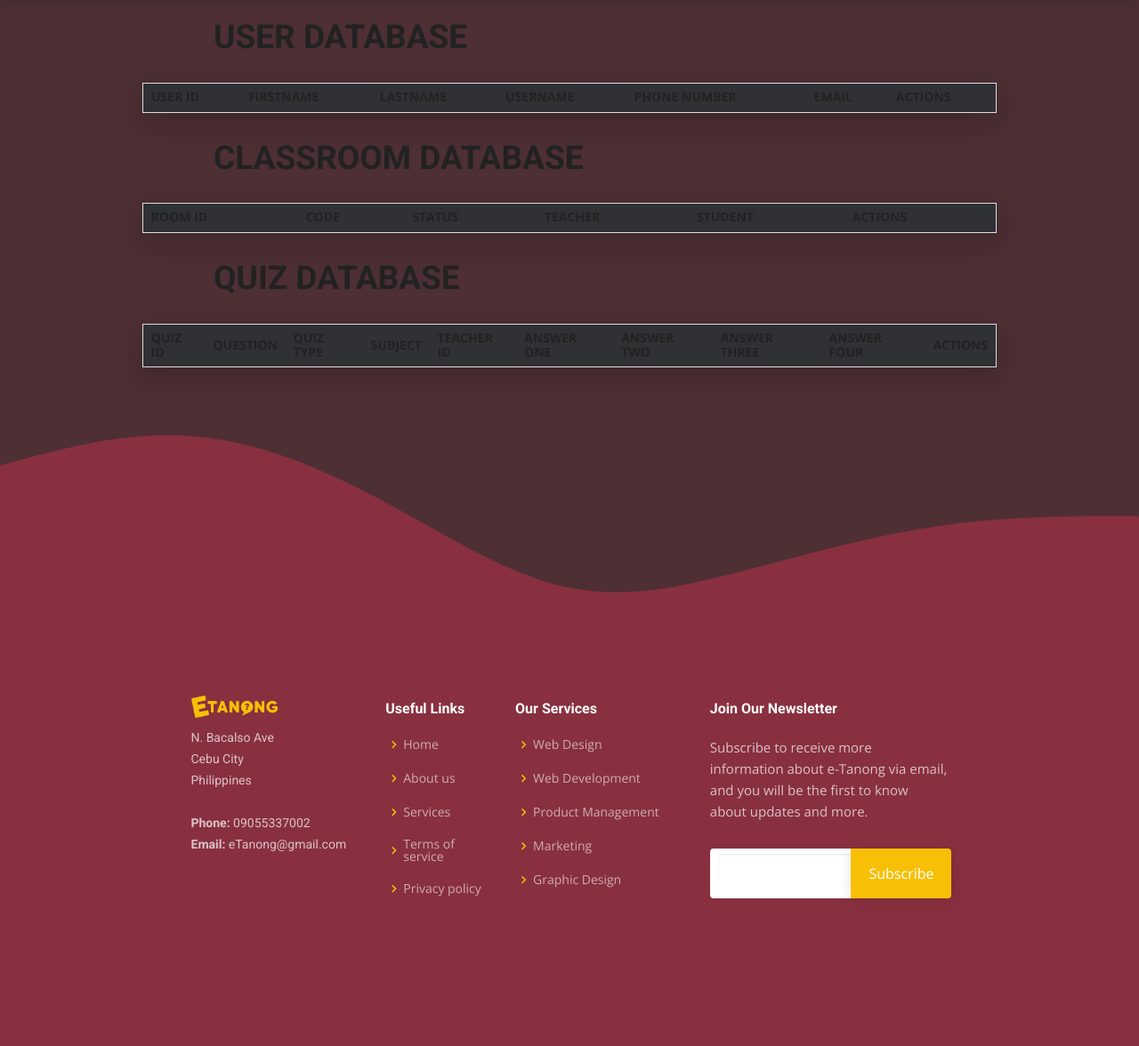
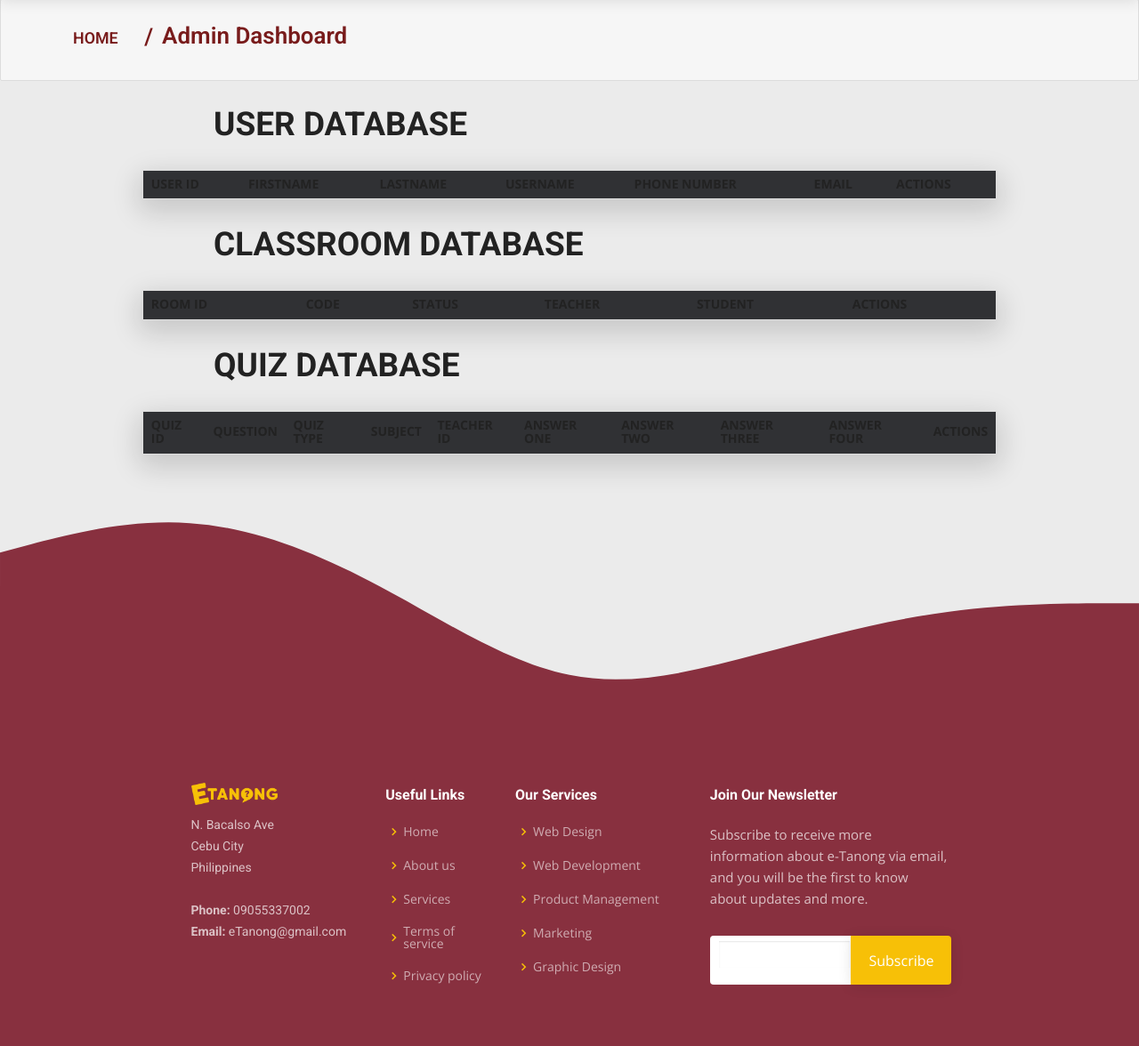
Before and after one commit to Junemhel/Capstone, a Django app: page /App/user in a window 1280 px wide. Shown: the part 71-1247 px from the top of the page at 89% size. Before the commit the page ends 1081 px from the top, so only its background shows below. Run offline with Django 3.2, Linux system fonts and the light colour scheme; data that the repository does not hold is empty; some libraries are stand-ins or nearby versions.

Commit message:
CSS and links to pages (June)

```diff
--- a/Etanong Github Copy/App/static/assets/css/style.css
+++ b/Etanong Github Copy/App/static/assets/css/style.css
@@ -13,7 +13,7 @@
 body {
   font-family: "Open Sans", sans-serif;
   color: #fff;
-  background-color: #4d2f34;
+  background-color: #ebebeb;
 }
 
 a {
@@ -466,7 +466,7 @@ section {
 }
 
 .section-bg {
-  background-color: #4d2f34;
+  background-color: #ebebeb;
 }
 
 .section-title {
@@ -500,14 +500,14 @@ section {
 --------------------------------------------------------------*/
 .breadcrumbs {
   padding: 15px 0;
-  background: #2c1a1d;
+  /* background: #2c1a1d; */
   min-height: 40px;
-  margin-top: 72px;
+  margin-top: 70px;
 }
 .breadcrumbs h2 {
   font-size: 26px;
   font-weight: 600;
-  color: #f7c007;
+  color: #781b1b;
 }
 .breadcrumbs ol {
   display: flex;
@@ -516,10 +516,10 @@ section {
   font-weight: 600;
   padding: 0;
   margin: 0;
-  color: #f7c007;
+  color: #781b1b;
 }
 .breadcrumbs ol a {
-  color: #f7c007;
+  color: #781b1b;
   font-weight: 600;
 }
 .breadcrumbs ol li + li {
@@ -529,7 +529,7 @@ section {
   display: inline-block;
   padding-right: 10px;
   font-weight: 600;
-  color: #f7c007;
+  color: #781b1b;
   content: "/";
 }
 @media (max-width: 991px) {
--- a/Etanong Github Copy/App/templates/about.html
+++ b/Etanong Github Copy/App/templates/about.html
@@ -24,7 +24,7 @@
     <section id="team" class="team section-bg">
       <div class="container">
 
-        <div class="section-title" data-aos="fade-up">
+        <div class="section-title" data-aos="fade-up" style="color: #000000;">
           <h2>Our <strong>Team</strong></h2>
         </div>
 
--- a/Etanong Github Copy/App/templates/base.html
+++ b/Etanong Github Copy/App/templates/base.html
@@ -104,10 +104,14 @@
           <a href="{% url 'App:createQuiz_view' %}">Create Quiz</a>
           <a href="{% url 'App:createquiz2_view' %}">Create Quiz 2</a>
           <a href="{% url 'App:trueorfalsequestion_view' %}">True or False Prompt</a>
+<<<<<<< Updated upstream
           <a href="{% url 'App:createClassTeacher_view' %}">Create Class Teacher</a>
           <a href="{% url 'App:createClassAdmin_view' %}">Create Class Admin</a>
           <a href="{% url 'App:randompicker_view' %}">RandomPicker</a>
 
+=======
+          <a href="{% url 'App:reviewpage_view' %}">Review Page</a>
+>>>>>>> Stashed changes
         </div>
       </div>
 
--- a/Etanong Github Copy/App/templates/contact.html
+++ b/Etanong Github Copy/App/templates/contact.html
@@ -6,16 +6,16 @@
     <!-- ======= Breadcrumbs ======= -->
     <section id="breadcrumbs" class="breadcrumbs">
       <div class="container">
-
+      <h2>
         <div class="d-flex justify-content-between align-items-center">
-          <h2>Contact</h2>
           <ol>
             <li><a href="{% url 'App:home_view' %}">Home</a></li>
             <li>Contact</li>
           </ol>
         </div>
+      </div>
+      </h2>
 
-      </div>
     </section>
     <!-- End Breadcrumbs -->
 
--- a/Etanong Github Copy/App/templates/home.html
+++ b/Etanong Github Copy/App/templates/home.html
@@ -7,7 +7,7 @@
         <section id="about-us" class="about-us">
             <div class="container" data-aos="fade-up">
 
-              <div class="row content">
+              <div class="row content" style="color: #000000;">
                 <div class="col-lg-6" data-aos="fade-right">
                     <img src="{% static 'assets/img/custom/etanong.png' %}" width="50%" style="margin-bottom: 10px;"></img>
                   <h4>An Electronic Learning Assessment System for Basic Education Level Students</h4>
@@ -30,9 +30,9 @@
 
             </div>
         </section>
+        <hr>
+      <div class="section-title" data-aos="fade-up" style="color: #000000;">
 
-      <div class="section-title" data-aos="fade-up">
-        <hr>
         <br>
         <h2>Features</h2>
       </div>
--- a/Etanong Github Copy/App/templates/user.html
+++ b/Etanong Github Copy/App/templates/user.html
@@ -1,12 +1,27 @@
 {% extends 'base.html' %}
 {% load static %}
 {% block content %}
+    <!-- ======= Breadcrumbs ======= -->
+    <section id="breadcrumbs" class="breadcrumbs">
+      <div class="container">
+      <h2>
+        <div class="d-flex justify-content-between align-items-center">
+          <ol>
+            <li><a href="{% url 'App:home_view' %}">Home</a></li>
+            <li>Admin Dashboard</li>
+          </ol>
+        </div>
+      </div>
+      </h2>
+
+    </section>
+    <!-- End Breadcrumbs -->
+
 <br>
-<br>
-<br>
-<br>
-<br>
-<h2 style="text-align: left; margin-left: 240px;">USER DATABASE</h2>
+<div style="color: #000000;">
+  <h2 style="text-align: left; margin-left: 240px;" >USER DATABASE</h2>
+</div>
+
 <table id="room" class="sample">
 
 <thead>
@@ -131,8 +146,10 @@
     {% endfor %}
 </tbody>
 </table>
+<div style="color: #000000;">
+  <h2 style="text-align: left; margin-left: 240px;">CLASSROOM DATABASE</h2>
+</div>
 
-<h2 style="text-align: left; margin-left: 240px;">CLASSROOM DATABASE</h2>
 <table id="room" class="sample">
 
 <thead>
@@ -260,8 +277,10 @@
     {% endfor %}
 </tbody>
 </table>
+<div style="color: #000000;">
+  <h2 style="text-align: left; margin-left: 240px;">QUIZ DATABASE</h2>
+</div>
 
-<h2 style="text-align: left; margin-left: 240px;">QUIZ DATABASE</h2>
 <table id="room" class="sample">
 
 <thead>
```
Also changed, not shown: Etanong Github Copy/App/templates/autogenerate.html (+14 -9 lines), Etanong Github Copy/App/templates/createclassadmin.html (+14 -9 lines), Etanong Github Copy/App/templates/createclassteacher.html (+14 -9 lines), Etanong Github Copy/App/templates/createquiz.html (+14 -9 lines), Etanong Github Copy/App/templates/createquiz2.html (+14 -9 lines), Etanong Github Copy/App/templates/login.html (+3 -4 lines), Etanong Github Copy/App/templates/register.html (+4 -4 lines), Etanong Github Copy/App/templates/reviewpage.html (+15 -9 lines), Etanong Github Copy/App/templates/studentdashboard.html (+14 -8 lines), Etanong Github Copy/App/templates/teacherdashboard.html (+14 -8 lines).
